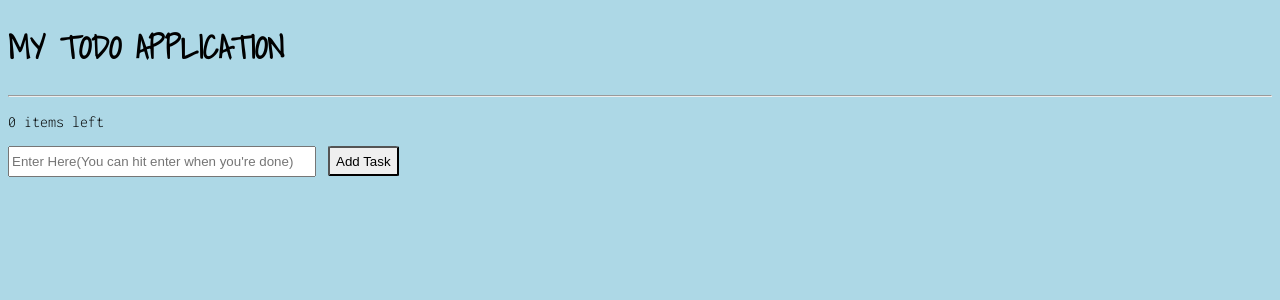
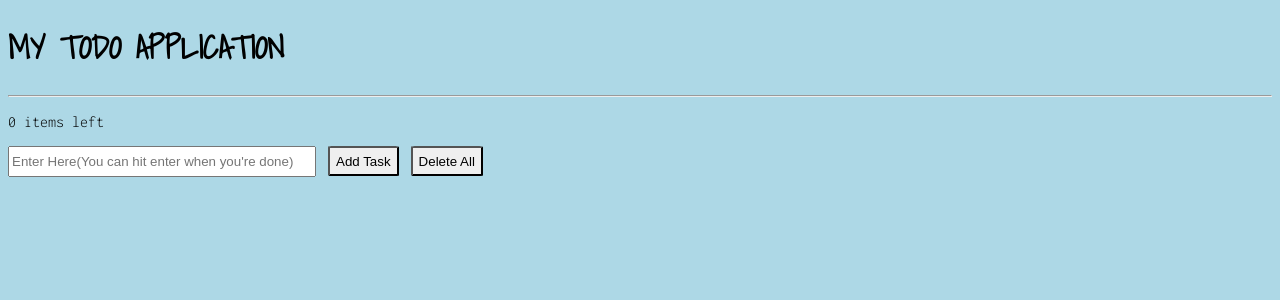
Before and after one commit to AdrianC167/todo, a Vue app: page / in a window 1280 px wide. Shown: the top 300 px of the page. Built offline with nearby package versions, Linux system fonts and the light colour scheme.

Commit message:
added delete all function

```diff
--- a/src/App.vue
+++ b/src/App.vue
@@ -30,6 +30,11 @@ function activeFilter (todo) {
 
 }
 
+function deleteAll () {
+
+  todos.value = []
+
+}
 
 </script>
 
@@ -53,6 +58,8 @@ function activeFilter (todo) {
   &nbsp;
 
   <button @click="addTodo" style="height: 30px;border-radius: 5%;" class="hover">Add Task</button>
+  &nbsp
+  <button @click="deleteAll" style="height: 30px;border-radius: 5%;" class="hover">Delete All</button>
 
 
     <ul>
```
